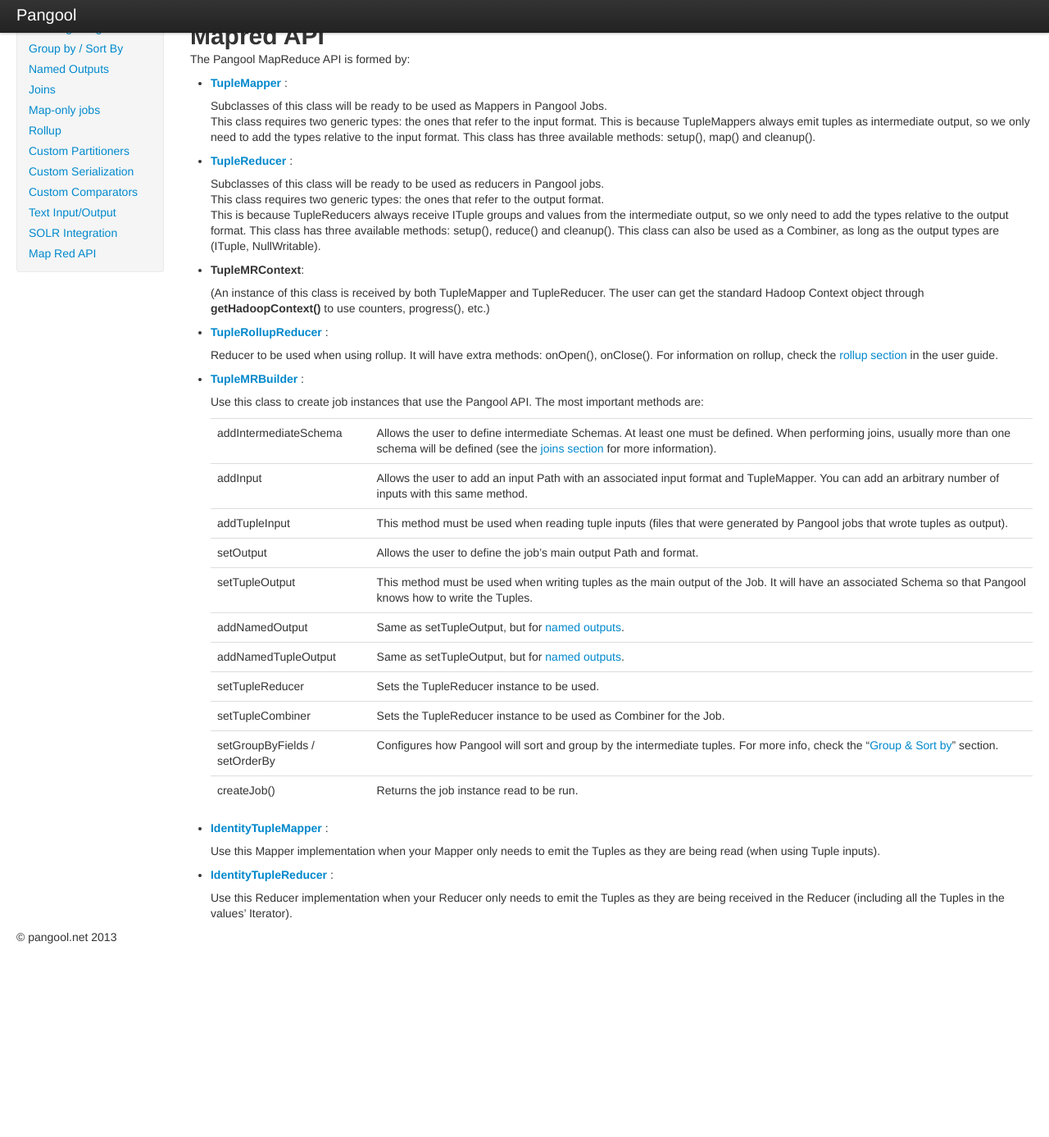
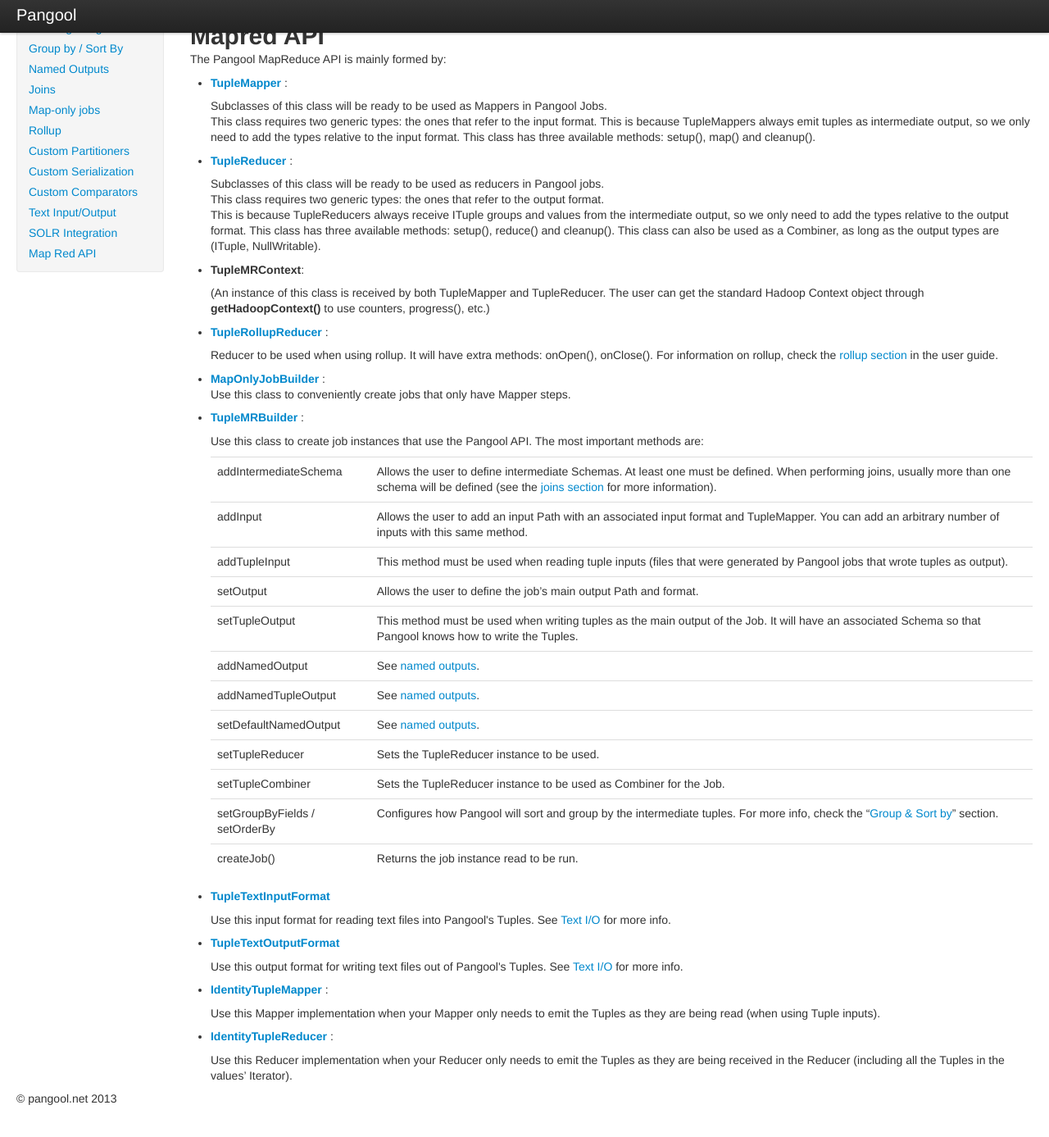
Before and after one commit to datasalt/pangool, a Jekyll site: the page built from userguide/mapred_api.html, in a window 1280 px wide and 1400 px high, scrolled down 245 px. Shown: the top 1387 px of the window at 82% size. Built offline with Jekyll 4.4.1, drawn with Linux system fonts in a browser that asks for light colours; nearby versions of some CDN libraries; Markdown is read by kramdown in place of the engine named in the settings; before the commit the page ends 1447 px from its top, so only the background shows below that.

Commit message:
WIP for #35

```diff
--- a/userguide/mapred_api.html
+++ b/userguide/mapred_api.html
@@ -9,7 +9,7 @@ title: Pangool - User guide - Mapred API
 <h1>Mapred API</h1>
 
 <p>
-The Pangool MapReduce API is formed by:
+The Pangool MapReduce API is mainly formed by:
 </p>
 
 <ul>
@@ -44,6 +44,11 @@ The Pangool MapReduce API is formed by:
 	</p>
 	</li>
 
+	<li><strong><a href='map_only_jobs.html'>MapOnlyJobBuilder</a></strong> :
+	<p>
+	Use this class to conveniently create jobs that only have Mapper steps.
+	</p>
+
 	<li><strong><a href='TupleMrBuilder.html'>TupleMRBuilder</a></strong> :
 	</p>
 	<p>
@@ -60,13 +65,26 @@ The Pangool MapReduce API is formed by:
 	<tr><td>setOutput</td><td>Allows the user to define the job’s main output Path and format.</td></tr>
 	<tr><td>setTupleOutput</td><td>This method must be used when writing tuples as the main output of the Job.
 	It will have an associated Schema so that Pangool knows how to write the Tuples.</td></tr>
-	<tr><td>addNamedOutput</td><td>Same as setTupleOutput, but for <a href='named_outputs.html'>named outputs</a>.</td></tr>
-	<tr><td>addNamedTupleOutput</td><td>Same as setTupleOutput, but for <a href='named_outputs.html'>named outputs</a>.</td></tr>
+	<tr><td>addNamedOutput</td><td>See <a href='named_outputs.html'>named outputs</a>.</td></tr>
+	<tr><td>addNamedTupleOutput</td><td>See <a href='named_outputs.html'>named outputs</a>.</td></tr>
+	<tr><td>setDefaultNamedOutput</td><td>See <a href='named_outputs.html'>named outputs</a>.</td></tr>
 	<tr><td>setTupleReducer</td><td>Sets the TupleReducer instance to be used.</td></tr>
 	<tr><td>setTupleCombiner</td><td>Sets the TupleReducer<ITuple, NullWritable> instance to be used as Combiner for the Job.</td></tr>
 	<tr><td>setGroupByFields / setOrderBy</td><td>Configures how Pangool will sort and group by the intermediate tuples. For more info, check the “<a href='group_and_sort.html'>Group & Sort by</a>” section.</td></tr>
 	<tr><td>createJob()</td><td>Returns the job instance read to be run.</td></tr>
 	</table>
+
+	<li><strong><a href='http://pangool.net/apidocs/com/datasalt/pangool/tuplemr/mapred/lib/input/TupleTextInputFormat.html'>TupleTextInputFormat</a></strong></li>
+	</p>
+	<p>
+	Use this input format for reading text files into Pangool's Tuples. See <a href='text_io.html'>Text I/O</a> for more info.
+	</p>
+
+	<li><strong><a href='http://pangool.net/apidocs/com/datasalt/pangool/tuplemr/mapred/lib/output/TupleTextOutputFormat.html'>TupleTextOutputFormat</a></strong></li>
+	</p>
+	<p>
+	Use this output format for writing text files out of Pangool's Tuples. See <a href='text_io.html'>Text I/O</a> for more info.
+	</p>
 
 	<li><strong><a href='https://github.com/datasalt/pangool/blob/master/core/src/main/java/com/datasalt/pangool/tuplemr/IdentityTupleMapper.java'>IdentityTupleMapper</a></strong> :
 	</p>
--- a/userguide/partitioner.html
+++ b/userguide/partitioner.html
@@ -49,7 +49,7 @@ For instance:
      } else if (year < 2000){
       return 1;
      } else {
-      return ((year-2000) % (numPartitions-2)) + 2;
+      return ((year - 2000) % (numPartitions - 2)) + 2;
      }
    }
  }
--- a/userguide/text_io.html
+++ b/userguide/text_io.html
@@ -14,7 +14,7 @@ Pangool comes with a convenient InputFormat and OutputFormat for text files, whi
 
 <h3>Using TupleTextInputFormat</h3>
 
-<p><a href='<a href='http://pangool.net/apidocs/com/datasalt/pangool/tuplemr/mapred/lib/input/TupleTextInputFormat.html'>TupleTextInputFormat</a>'s constructor has several available options:</p>
+<p><a href='http://pangool.net/apidocs/com/datasalt/pangool/tuplemr/mapred/lib/input/TupleTextInputFormat.html'>TupleTextInputFormat</a>'s constructor has several available options:</p>
 
 <ul>
 	<li><b>schema</b>: The target schema to use. A Tuple with this schema will be instantiated and fed into the Mapper.</li>
```
Also changed, not shown: userguide/custom_serialization.html (+6 -6 lines), userguide/joins.html (+4 -5 lines), userguide/map_only_jobs.html (+7 -4 lines).
